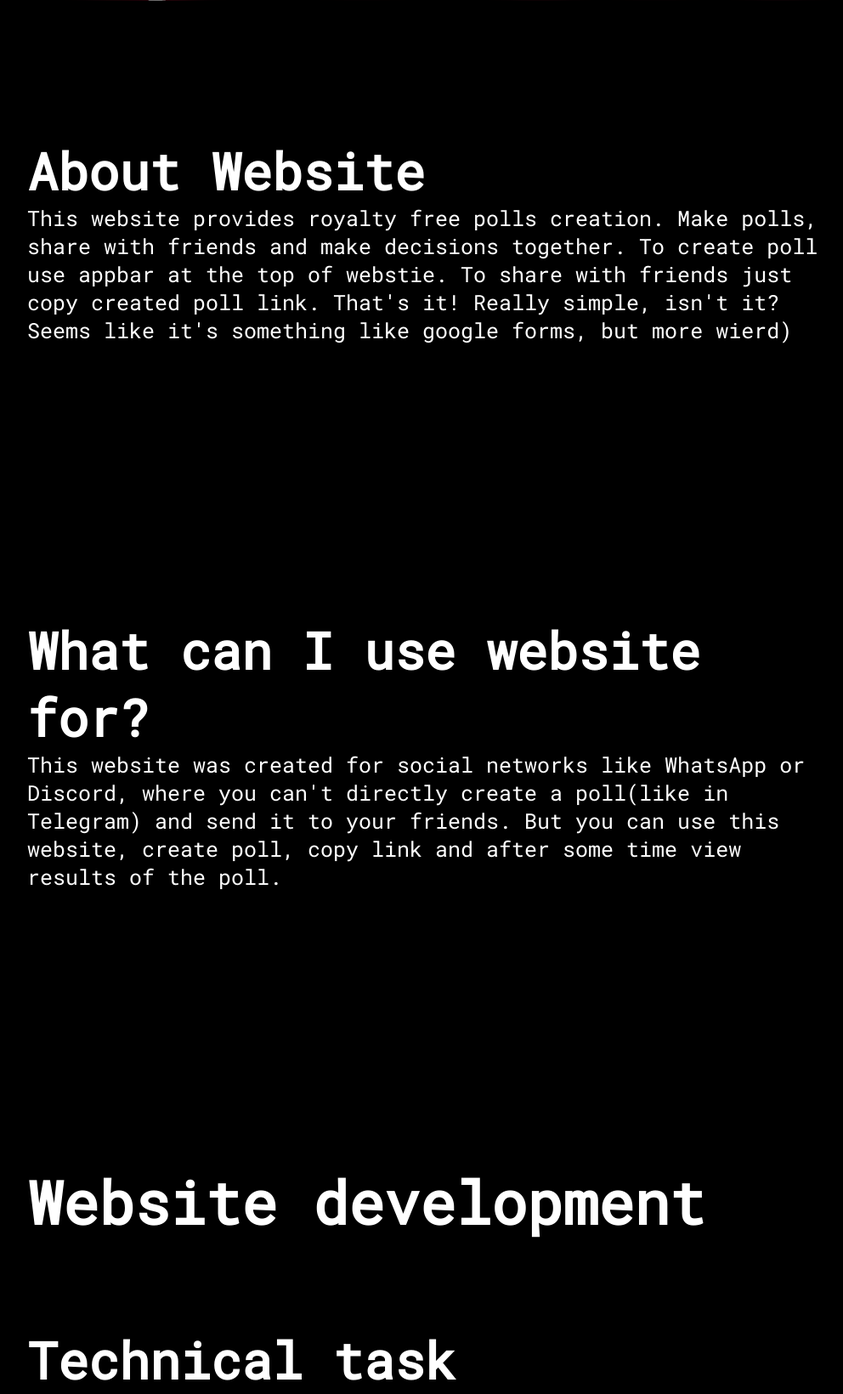
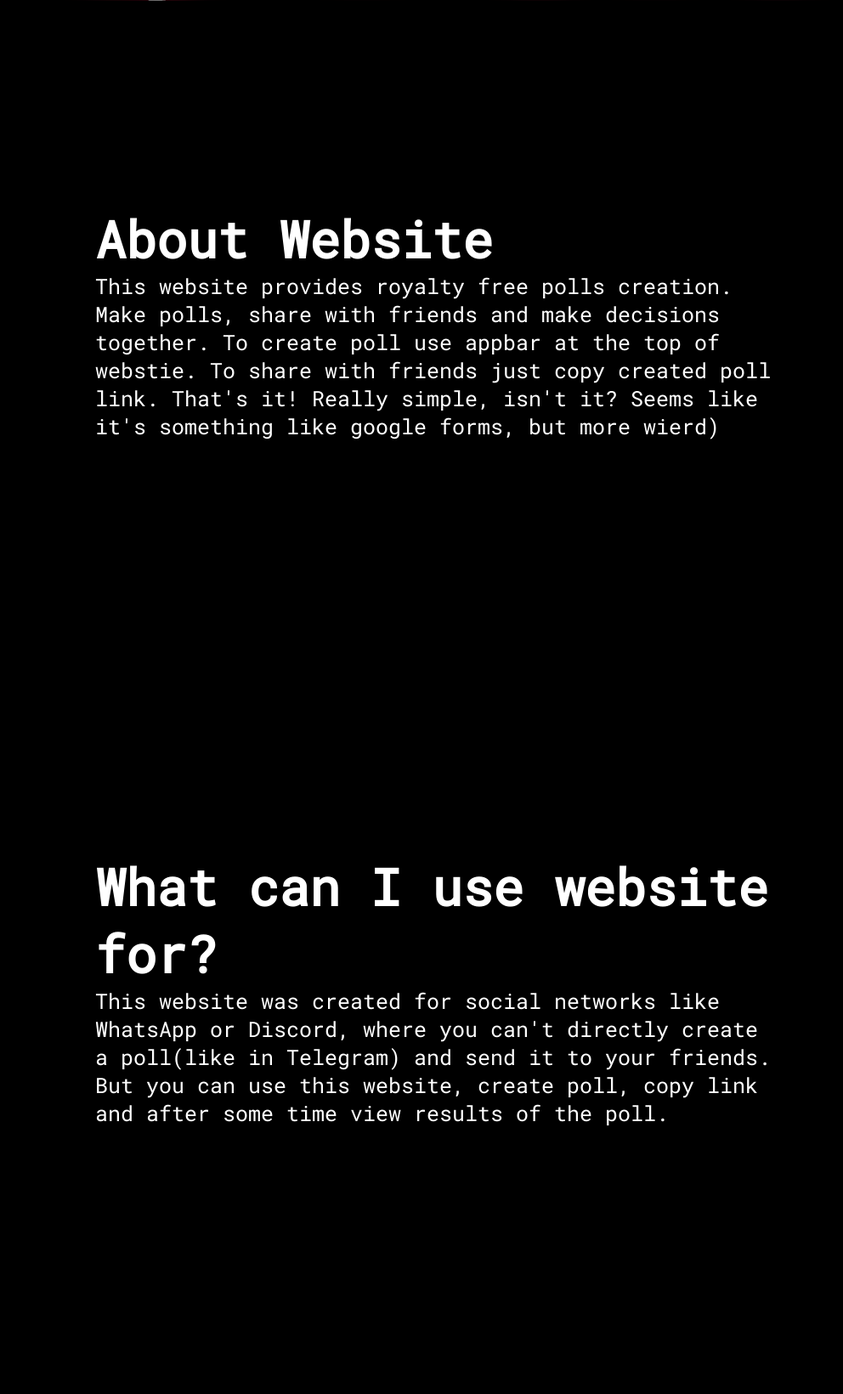
Before and after one commit to aNOOBisTheGod/MegaPolls, a Flask app: page / in a window 1280 px wide. Shown: the part 799-2439 px from the top of the page at 85% size, without its empty margins (128-1120 px from the left). Run offline with Flask 2, Linux system fonts and the light colour scheme; some libraries are stand-ins or nearby versions.

Commit message:
starting db_sess bug fix and some styles additions

```diff
--- a/main.py
+++ b/main.py
@@ -15,6 +15,8 @@ import sys
 app = Flask(__name__)
 app.config['SESSION_TYPE'] = 'filesystem'
 app.secret_key = 'you wont hack this website cause youre stupid'
+db_session.global_init("db/data.db")
+db_sess = db_session.create_session()
 
 @app.route('/', methods=['POST', 'GET'])
 def mainpage():
@@ -44,7 +46,6 @@ def createaccountpage():
     if request.method == "POST":
         try:
             if "create_account" in request.form:
-                print('creating add')
                 password = request.form['password']
                 username = request.form['username']
                 if len(username) < 6 or len(password) < 6:
@@ -62,7 +63,6 @@ def createaccountpage():
             else:
                 username = request.form['username_login']
                 password = request.form['password_login']
-                print(username, password, database.users.checkUser(username, password))
                 if database.users.checkUser(username, password):
                     resp = make_response(redirect(url_for('accountpage')))
                     resp.set_cookie('username', username)
@@ -121,8 +121,6 @@ def createpollpage():
 
 if __name__ == "__main__":
     """here is the start of the program"""
-    db_session.global_init("db/data.db")
-    db_sess = db_session.create_session()
     app.logger.addHandler(logging.StreamHandler(sys.stdout))
     app.logger.setLevel(logging.ERROR)
     app.run(debug=True)
--- a/static/css/main.css
+++ b/static/css/main.css
@@ -51,7 +51,8 @@ section {
 footer {
     background-color: rgba(24, 24, 24, 0.5);
     padding: 10vh;
-    color:rgb(146, 146, 146)
+    color:rgb(146, 146, 146);
+    backdrop-filter: blur(10px);
 }
 
 .navbar {
@@ -83,18 +84,15 @@ input {
 }
 
 .account-creator {
-    margin: auto;
+  margin: auto;
   width: 50%;
-  border: 3px solid white;
   padding: 10px;
+  background-color: #33333342;
   border-radius: 10px;
   margin-top: 30vh;
   padding: 10vh;
-
-}
-
-.account-creator {
-    margin-bottom: 100px;
+  margin-bottom: 100px;
+  backdrop-filter: blur(10px);
 }
 
 .small-title {
@@ -227,3 +225,10 @@ input[type="checkbox"]:checked + .usethis {
     margin-top: 3vh;
     margin-bottom: 3vh;
 }
+
+.text-blur-wrapper{
+    backdrop-filter: blur(10px);
+    display: inline-block;
+    padding: 10vh;
+    border-radius: 20px;
+}
--- a/templates/create_account.html
+++ b/templates/create_account.html
@@ -33,6 +33,7 @@
             <button type="submit" name="login"  class="simple-button">Log Me In</button>
         </form>
         </div>
+        <canvas id="canvas1" width="100%" height="100%"></canvas>
 
 </body>
 </html>
--- a/templates/index.html
+++ b/templates/index.html
@@ -24,23 +24,28 @@
     <h1 class="header-title">Mega Polls</h1>
     </header>
     <section>
+        <div class="text-blur-wrapper">
             <h2 class="section-title">About Website</h2>
             <a class="section-text">This website provides royalty free polls creation. Make polls, share with friends and make decisions together. To create poll use
                 appbar at the top of webstie. To share with friends just copy created poll link. That's it! Really simple, isn't it? Seems like it's something like google forms,
                 but more wierd)
             </a>
+        </div>
     </section>
     <section>
+        <div class="text-blur-wrapper">
         <h2 class="section-title">What can I use website for?</h2>
             <a class="section-text">
                 This website was created for social networks like WhatsApp or Discord, where you can't directly create a poll(like in Telegram) and send it to your friends.
                 But you can use this website, create poll, copy link and after some time view results of the poll.
             </a>
+        </div>
     </section>
-
     <section>
         <h1 class="insertion">Website development</h1>
+        <div class="text-blur-wrapper">
         <h2 class="section-title">Technical task</h2>
+
             <a class="section-text">
                 Create website that will provide simple polls creation with local database, pretty design and simple architecture that everyone will understand.<br>
                 There will be some pages:
@@ -53,6 +58,7 @@
                 Beautiful design will be provided mostly with JS with canvas element that will create beautiful particles
                 effect, some modern CSS styles(with glowing and opacity) and also with some simple features like fonts.<br>
             </a>
+        </div>
     </section>
     <footer>
         &copy; aNOOBis 2022, MIT LICENCE
```
Also changed, not shown: db/data.db. Lines whose indentation alone changed are shown as unchanged.
